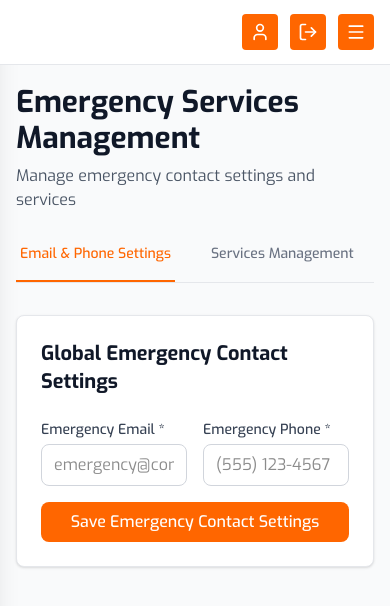
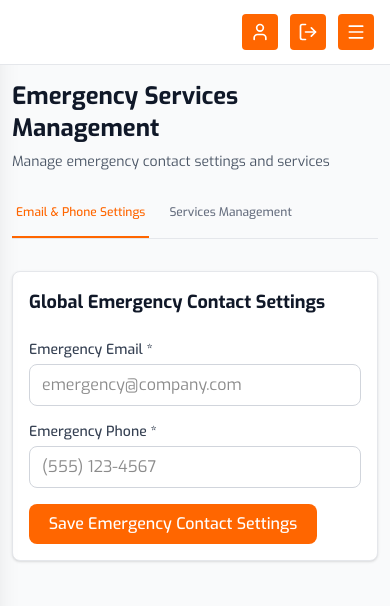
Before and after one commit to sysfoc/construction_nextjs, a Next.js app: page /admin/emergency-service in a window 390 px wide. Shown: the top 606 px of the page. Built offline with nearby package versions, Linux system fonts and the light colour scheme; no server answers; the database is empty.

Commit message:
params fix

```diff
--- a/app/admin/components/emergency-services/emergency-services-list.tsx
+++ b/app/admin/components/emergency-services/emergency-services-list.tsx
@@ -1,4 +1,3 @@
-// app/admin/components/emergency-services/emergency-services-list.tsx
 "use client"
 
 import type { EmergencyService } from "./emergency-services-form"
@@ -14,32 +13,32 @@ interface ServicesListProps {
 export function EmergencyServicesList({ services, loading, onEdit, onDelete, onAddNew }: ServicesListProps) {
   return (
     <div className="bg-white rounded-lg shadow-sm border border-gray-200">
-      <div className="px-6 py-4 border-b border-gray-200 flex items-center justify-between">
-        <h2 className="text-xl font-bold text-gray-900">Services ({services.length})</h2>
+      <div className="px-4 sm:px-6 py-4 border-b border-gray-200 flex flex-col sm:flex-row items-start sm:items-center justify-between gap-3">
+        <h2 className="text-lg sm:text-xl font-bold text-gray-900">Services ({services.length})</h2>
         <button
           onClick={onAddNew}
-          className="px-4 py-2 bg-primary text-primary-foreground text-sm font-medium rounded-lg hover:bg-blue-600 transition-colors"
+          className="w-full sm:w-auto px-4 py-2 bg-primary text-primary-foreground text-sm font-medium rounded-lg"
         >
           Add Emergency Service
         </button>
       </div>
 
       {loading ? (
-        <div className="p-8 text-center text-gray-500">Loading services...</div>
+        <div className="p-4 sm:p-8 text-center text-gray-500">Loading services...</div>
       ) : services.length === 0 ? (
-        <div className="p-8 text-center text-gray-500">No services created yet</div>
+        <div className="p-4 sm:p-8 text-center text-gray-500">No services created yet</div>
       ) : (
         <div className="divide-y divide-gray-200">
           {services.map((service: EmergencyService) => (
-            <div key={service._id} className="p-6 hover:bg-gray-50">
-              <div className="flex items-start justify-between mb-3">
+            <div key={service._id} className="p-4 sm:p-6">
+              <div className="flex flex-col sm:flex-row items-start sm:items-start justify-between mb-3 gap-2">
                 <div>
-                  <h3 className="text-lg font-bold text-gray-900">{service.title}</h3>
-                  <p className="text-sm text-gray-500">Slug: {service.slug}</p>
+                  <h3 className="text-base sm:text-lg font-bold text-gray-900">{service.title}</h3>
+                  <p className="text-xs sm:text-sm text-gray-500">Slug: {service.slug}</p>
                 </div>
               </div>
 
-              <div className="grid grid-cols-2 gap-3 mb-4 text-sm">
+              <div className="grid grid-cols-1 sm:grid-cols-2 gap-3 mb-4 text-sm">
                 <div>
                   <p className="text-gray-600">
                     Callout Price: <span className="font-semibold text-gray-900">${service.calloutPrice}</span>
@@ -50,7 +49,7 @@ export function EmergencyServicesList({ services, loading, onEdit, onDelete, onA
                     Service Price: <span className="font-semibold text-gray-900">${service.price}</span>
                   </p>
                 </div>
-                <div className="col-span-2">
+                <div className="col-span-1 sm:col-span-2">
                   <p className="text-gray-600">
                     Response Time: <span className="font-semibold text-gray-900">{service.responseTime}</span>
                   </p>
@@ -68,16 +67,16 @@ export function EmergencyServicesList({ services, loading, onEdit, onDelete, onA
                 </div>
               </div>
 
-              <div className="flex gap-2">
+              <div className="flex flex-col sm:flex-row max-w-96 gap-2">
                 <button
                   onClick={() => onEdit(service)}
-                  className="px-4 py-2 bg-primary text-primary-foreground text-sm font-medium rounded"
+                  className="flex-1 px-4 py-2 bg-primary text-primary-foreground text-sm font-medium rounded"
                 >
                   Edit
                 </button>
                 <button
                   onClick={() => onDelete(service._id)}
-                  className="px-4 py-2 bg-primary text-primary-foreground text-sm font-medium rounded"
+                  className="flex-1 px-4 py-2 bg-primary text-primary-foreground text-sm font-medium rounded"
                 >
                   Delete
                 </button>
--- a/app/admin/components/emergency-services/emergency-settings.tsx
+++ b/app/admin/components/emergency-services/emergency-settings.tsx
@@ -1,5 +1,3 @@
-// app/admin/components/emergency-services/emergency-settings.tsx
-
 "use client"
 
 import type React from "react"
@@ -54,9 +52,9 @@ export function EmergencySettings({ initialSettings, onSettingsSaved }: Emergenc
   }
 
   return (
-    <div className="bg-white p-6 rounded-lg shadow-sm border border-gray-200">
-      <h2 className="text-xl font-bold mb-6 text-gray-900">Global Emergency Contact Settings</h2>
-      <form onSubmit={handleSaveSettings} className="grid grid-cols-2 gap-4">
+    <div className="bg-white p-4 sm:p-6 rounded-lg shadow-sm border border-gray-200">
+      <h2 className="text-lg sm:text-xl font-bold mb-6 text-gray-900">Global Emergency Contact Settings</h2>
+      <form onSubmit={handleSaveSettings} className="grid grid-cols-1 sm:grid-cols-2 gap-4">
         <div>
           <label className="block text-sm font-medium text-gray-700 mb-1">Emergency Email *</label>
           <input
@@ -84,7 +82,7 @@ export function EmergencySettings({ initialSettings, onSettingsSaved }: Emergenc
         <button
           type="submit"
           disabled={settingsSaving}
-          className="col-span-2 px-4 py-2 bg-primary text-primary-foreground font-medium rounded-lg disabled:opacity-50"
+          className="col-span-1 max-w-72 sm:col-span-2 px-4 py-2 bg-primary text-primary-foreground font-medium rounded-lg disabled:opacity-50"
         >
           {settingsSaving ? "Saving..." : "Save Emergency Contact Settings"}
         </button>
--- a/app/admin/emergency-service/page.tsx
+++ b/app/admin/emergency-service/page.tsx
@@ -1,11 +1,10 @@
-// app/admin/emergency-service/page.tsx
 "use client"
 
 import type React from "react"
 import { useState, useEffect } from "react"
 import { EmergencySettings } from "@/app/admin/components/emergency-services/emergency-settings"
 import { EmergencyServiceModal } from "@/app/admin/components/emergency-services/emergency-service-modal"
-import { type EmergencyServiceForm } from "@/app/admin/components/emergency-services/emergency-services-form"
+import type { EmergencyServiceForm } from "@/app/admin/components/emergency-services/emergency-services-form"
 import { EmergencyServicesList } from "@/app/admin/components/emergency-services/emergency-services-list"
 import type { EmergencyService } from "@/app/admin/components/emergency-services/emergency-services-form"
 
@@ -227,30 +226,25 @@ export default function AdminEmergencyServicePage() {
   }
 
   return (
-    <div className="min-h-screen bg-gray-50 py-5 px-4">
+    <div className="min-h-screen bg-gray-50 py-4 sm:py-5 px-3 sm:px-4">
       <div className="max-w-6xl mx-auto">
-        <h1 className="text-3xl font-bold mb-2 text-gray-900">Emergency Services Management</h1>
-        <p className="text-gray-600 mb-8">Manage emergency contact settings and services</p>
+        <h1 className="text-2xl sm:text-3xl font-bold mb-2 text-gray-900">Emergency Services Management</h1>
+        <p className="text-sm sm:text-base text-gray-600 mb-8">Manage emergency contact settings and services</p>
 
-        {/* Tab Navigation */}
         <div className="mb-8 border-b border-gray-200">
-          <nav className="flex gap-8">
+          <nav className="flex gap-4 sm:gap-8 overflow-x-auto">
             <button
               onClick={() => setActiveTab("settings")}
-              className={`pb-4 px-1 border-b-2 font-medium text-sm transition-colors ${
-                activeTab === "settings"
-                  ? "text-primary"
-                  : "border-transparent text-gray-500 hover:text-gray-700 hover:border-gray-300"
+              className={`pb-4 px-1 border-b-2 font-medium text-xs sm:text-sm transition-colors whitespace-nowrap ${
+                activeTab === "settings" ? "text-primary" : "border-transparent text-gray-500"
               }`}
             >
               Email & Phone Settings
             </button>
             <button
               onClick={() => setActiveTab("services")}
-              className={`pb-4 px-1 border-b-2 font-medium text-sm transition-colors ${
-                activeTab === "services"
-                  ? "text-primary"
-                  : "border-transparent text-gray-500 hover:text-gray-700 hover:border-gray-300"
+              className={`pb-4 px-1 border-b-2 font-medium text-xs sm:text-sm transition-colors whitespace-nowrap ${
+                activeTab === "services" ? "text-primary" : "border-transparent text-gray-500"
               }`}
             >
               Services Management
@@ -258,7 +252,6 @@ export default function AdminEmergencyServicePage() {
           </nav>
         </div>
 
-        {/* Tab Content */}
         {activeTab === "settings" && (
           <div>
             <EmergencySettings initialSettings={settings} onSettingsSaved={fetchSettings} />
@@ -277,7 +270,6 @@ export default function AdminEmergencyServicePage() {
           </div>
         )}
 
-        {/* Modal */}
         <EmergencyServiceModal
           isOpen={isModalOpen}
           editingId={editingId}
--- a/app/api/emergency-services/[id]/route.ts
+++ b/app/api/emergency-services/[id]/route.ts
@@ -3,14 +3,15 @@
 import { connectDB } from "@/lib/mongodb"
 import { EmergencyServiceConfig, type IService } from "@/lib/models/emergency-service"
 
-export async function GET(request: Request, { params }: { params: { id: string } }) {
+export async function GET(request: Request, { params }: { params: Promise<{ id: string }> }) {
   try {
+    const { id } = await params
     await connectDB()
     const config = await EmergencyServiceConfig.findOne({})
 
     if (!config) return Response.json({ error: "Config not found" }, { status: 404 })
 
-    const service = config.services.find((s: IService) => s._id?.toString() === params.id)
+    const service = config.services.find((s: IService) => s._id?.toString() === id)
     if (!service) return Response.json({ error: "Service not found" }, { status: 404 })
 
     return Response.json(service)
@@ -20,15 +21,16 @@ export async function GET(request: Request, { params }: { params: { id: string }
   }
 }
 
-export async function PUT(request: Request, { params }: { params: { id: string } }) {
+export async function PUT(request: Request, { params }: { params: Promise<{ id: string }> }) {
   try {
+    const { id } = await params
     await connectDB()
     const data = await request.json()
 
     const config = await EmergencyServiceConfig.findOne({})
     if (!config) return Response.json({ error: "Config not found" }, { status: 404 })
 
-    const serviceIndex = config.services.findIndex((s: IService) => s._id?.toString() === params.id)
+    const serviceIndex = config.services.findIndex((s: IService) => s._id?.toString() === id)
     if (serviceIndex === -1) return Response.json({ error: "Service not found" }, { status: 404 })
 
     config.services[serviceIndex] = { ...config.services[serviceIndex], ...data }
@@ -41,14 +43,15 @@ export async function PUT(request: Request, { params }: { params: { id: string }
   }
 }
 
-export async function DELETE(request: Request, { params }: { params: { id: string } }) {
+export async function DELETE(request: Request, { params }: { params: Promise<{ id: string }> }) {
   try {
+    const { id } = await params
     await connectDB()
     const config = await EmergencyServiceConfig.findOne({})
 
     if (!config) return Response.json({ error: "Config not found" }, { status: 404 })
 
-    const serviceIndex = config.services.findIndex((s: IService) => s._id?.toString() === params.id)
+    const serviceIndex = config.services.findIndex((s: IService) => s._id?.toString() === id)
     if (serviceIndex === -1) return Response.json({ error: "Service not found" }, { status: 404 })
 
     config.services.splice(serviceIndex, 1)
```
Also changed, not shown: app/admin/components/emergency-services/emergency-service-modal.tsx (+20 -46 lines), app/admin/components/emergency-services/emergency-services-form.tsx (+52 -80 lines).
